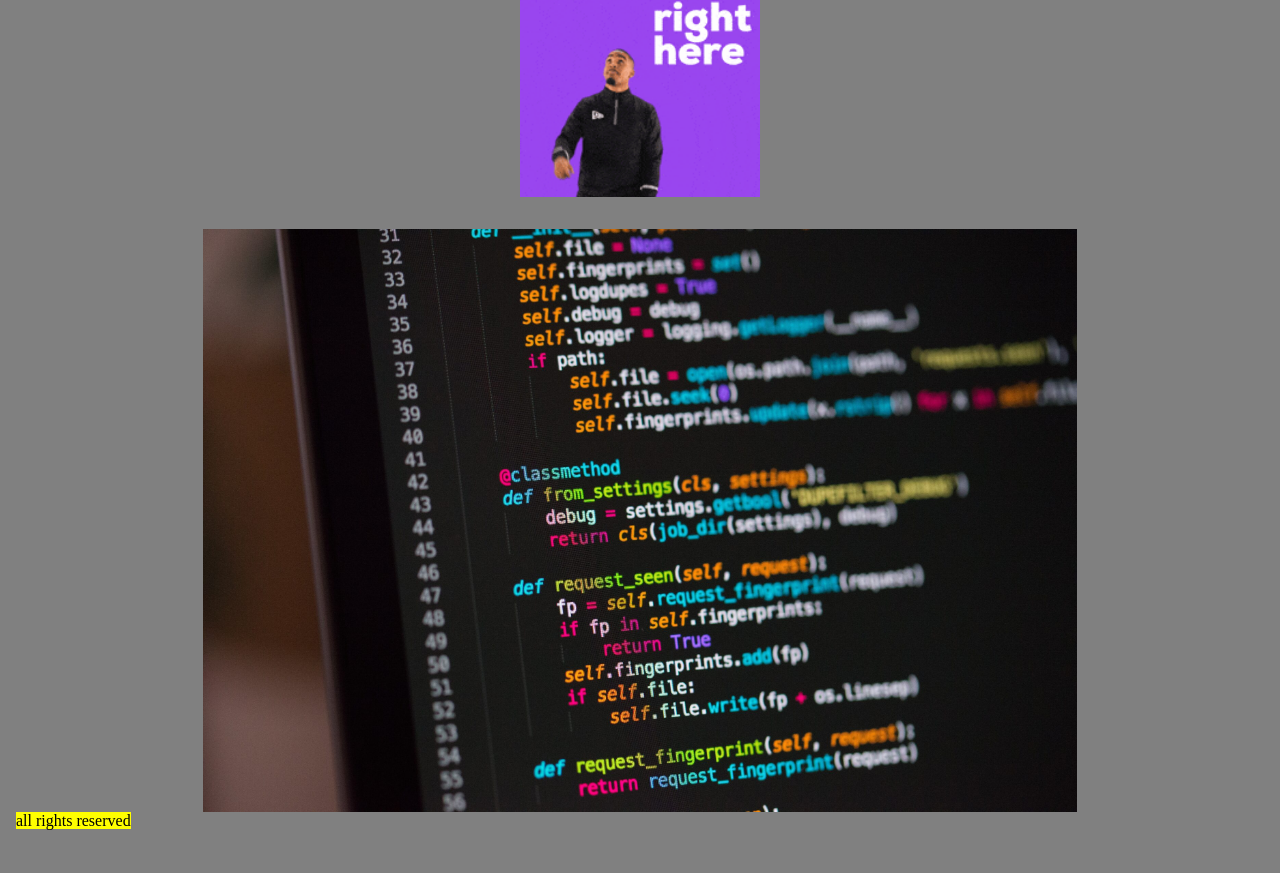
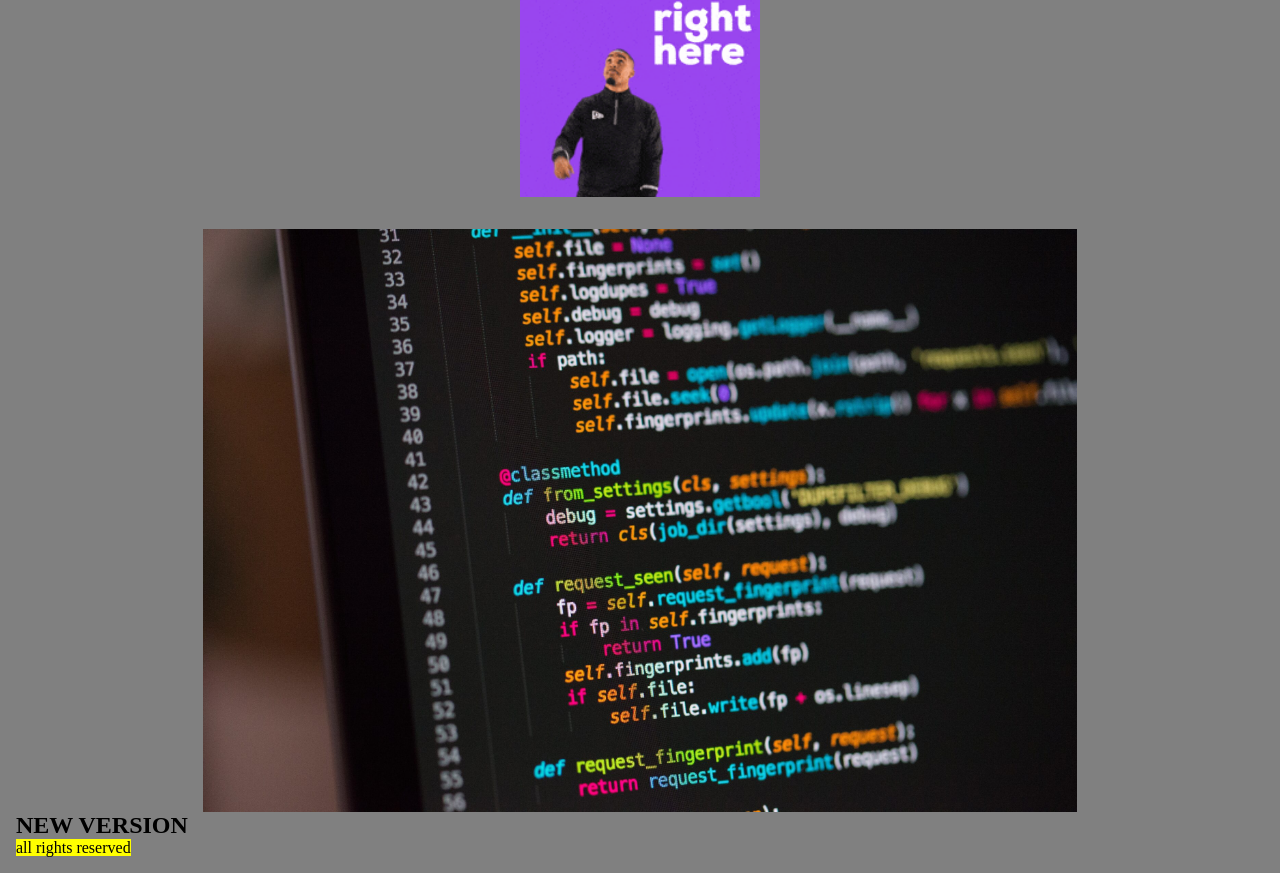
Before and after one commit to shivyhoopz/Portfolio, a plain HTML site: page index.html in a window 1280 px wide. Shown: the part 288-1161 px from the top of the page. Before the commit the page ends 1134 px from the top, so only its background shows below. Drawn offline with Linux system fonts and the light colour scheme.

Commit message:
Hey shivvy i just the index.html file

```diff
--- a/index.html
+++ b/index.html
@@ -33,7 +33,7 @@
 
       <img id ="img-coding" class="home-image"src ="codingpic.jpg"/>
 
-
+    <h1>NEW VERSION</h1>
     </section>
 
     <section id = "about" class="nav-section">
```
